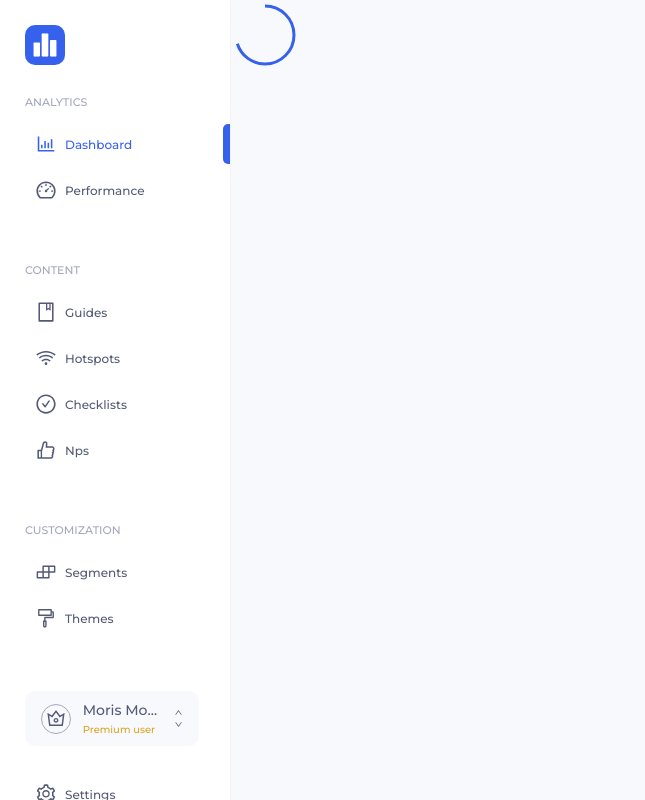
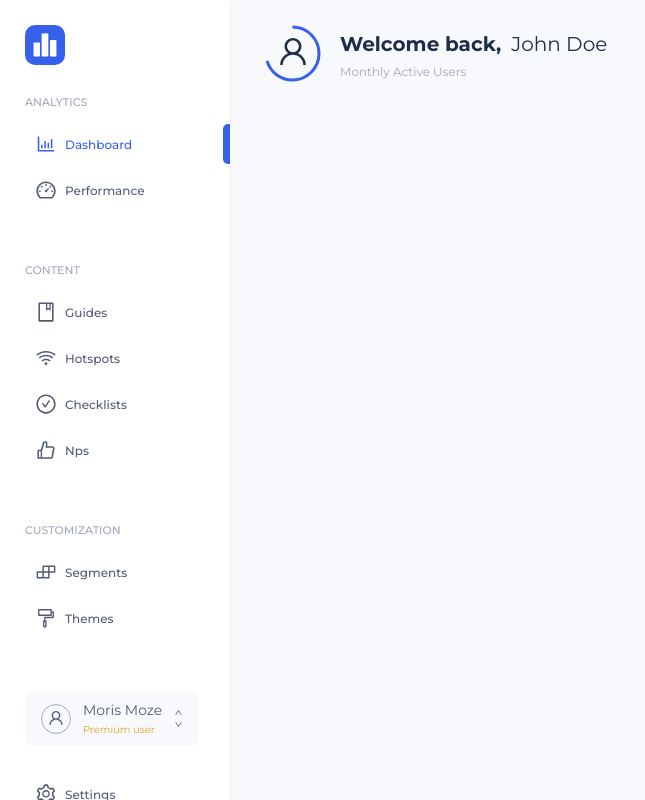
Before and after one commit to morismoze/react-dashboard, a React (Create React App) app: page /dashboard in a window 1280 px wide. Shown: the whole page, without its empty margins (0-645 px from the left). Built offline with nearby package versions, Linux system fonts and the light colour scheme.

Commit message:
FIx grid layout on dashboard and fix icon in user greet

```diff
--- a/public/index.html
+++ b/public/index.html
@@ -5,7 +5,7 @@
     <link rel="icon" href="%PUBLIC_URL%/favicon.ico" />
     <link rel="preconnect" href="https://fonts.googleapis.com">
     <link rel="preconnect" href="https://fonts.gstatic.com" crossorigin>
-    <link href="https://fonts.googleapis.com/css2?family=Montserrat:wght@300;500;700&display=swap" rel="stylesheet">
+    <link href="https://fonts.googleapis.com/css2?family=Montserrat:wght@300;400;500;700&display=swap" rel="stylesheet">
     <meta name="viewport" content="width=device-width, initial-scale=1" />
     <meta name="theme-color" content="#000000" />
     <meta
--- a/src/components/User/UserGreet/UserGreet.js
+++ b/src/components/User/UserGreet/UserGreet.js
@@ -5,15 +5,26 @@ import {PROFILE_GROUP} from "../../../constants/screenConstants";
 import styles from './UserGreet.module.scss';
 
 const UserGreet = ({
-
+    firstName,
+    lastName,
+    activityGroup,
+    progress
 }) => {
     return (
         <div className={styles.userGreet}>
             <UserProfileIcon
-                iconSize={70}
+                iconSize={65}
                 tabName={PROFILE_GROUP.PROFILE_SCREEN}
-                progress={0.7}
+                progress={progress}
+                firstName={firstName}
             />
+            <div className={styles.userGreet__dataWrapper}>
+                <div className={styles.userGreet__nameWrapper}>
+                    <span className={styles.userGreet__welcome}>Welcome back,</span>
+                    <span className={styles.userGreet__name}>{firstName} {lastName}</span>
+                </div>
+                <span className={styles.userGreet__activityGroup}>{activityGroup}</span>
+            </div>
         </div>
     );
 };
--- a/src/components/User/UserGreet/UserGreet.module.scss
+++ b/src/components/User/UserGreet/UserGreet.module.scss
@@ -1,3 +1,33 @@
 .userGreet {
+  display: flex;
+  align-items: center;
+  justify-content: flex-start;
 
+  &__dataWrapper {
+    display: flex;
+    flex-direction: column;
+    align-items: flex-start;
+    justify-content: center;
+    margin-left: 15px;
+    font-size: 20px;
+  }
+
+  &__nameWrapper {
+    color: var(--dark-blue);
+    margin-bottom: 8px;
+  }
+
+  &__welcome {
+    font-weight: 700;
+  }
+
+  &__name {
+    margin-left: 10px;
+    font-weight: 400;
+  }
+
+  &__activityGroup {
+    font-size: 12px;
+    color: var(--light-gray);
+  }
 }
--- a/src/components/User/UserProfileIcon/UserProfileIcon.js
+++ b/src/components/User/UserProfileIcon/UserProfileIcon.js
@@ -4,7 +4,6 @@ import * as AntDesignIcons from 'react-icons/ai';
 
 import {getSidenavTabIconName} from '../../../constants/sidenavConstants';
 import styles from './UserProfileIcon.module.scss';
-import classNames from "classnames";
 
 const UserProfileIcon = ({
     tabName,
@@ -13,7 +12,7 @@ const UserProfileIcon = ({
 }) => {
     const ProfileIcon = AntDesignIcons[getSidenavTabIconName(tabName)];
 
-    const ICON_SIZE = iconSize - 8;
+    const ICON_SIZE = progress ? iconSize - 30 : iconSize - 12;
     const PROGRESS_CIRCLE_STROKE_WIDTH = 3;
     const PROGRESS_WRAPPER_SIZE = iconSize;
     const PROGRESS_CIRCLE_SIZE = PROGRESS_WRAPPER_SIZE / 2;
@@ -24,8 +23,9 @@ const UserProfileIcon = ({
 
     if(progress) {
         return (
+            <div className={styles.userProfileProgressWrapper}>
                 <svg
-                className={styles.userProfileProgressWrapper}
+                    className={styles.userProfileProgressWrapper__userProfileSvg}
                     width={PROGRESS_WRAPPER_SIZE}
                     height={PROGRESS_WRAPPER_SIZE}
                 >
@@ -39,6 +39,11 @@ const UserProfileIcon = ({
                         strokeDashoffset={offset}
                     />
                 </svg>
+                <ProfileIcon
+                    size={ICON_SIZE}
+                    className={styles.userProfileProgressWrapper__iconProgress}
+                />
+            </div>
         );
     }
 
--- a/src/components/User/UserProfileIcon/UserProfileIcon.module.scss
+++ b/src/components/User/UserProfileIcon/UserProfileIcon.module.scss
@@ -13,6 +13,13 @@
 }
 
 .userProfileProgressWrapper {
+  width: fit-content;
+  height: fit-content;
+  position: relative;
+
+  &__userProfileSvg {
+
+  }
 
   &__progressBarCircle {
     stroke: var(--blue);
@@ -24,8 +31,15 @@
 
   &__iconProgress {
     position: absolute;
-    top: 0;
-    left: 0;
-    right: 0;
+    top: 50%;
+    left: 50%;
+    transform: translate(-50%, -60%);
+    fill: var(--dark-blue);
+  }
+
+  &__firstLetter {
+    text-anchor: middle;
+    alignment-baseline: middle;
+    font-size: 24px;
   }
 }
--- a/src/constants/sidenavConstants.js
+++ b/src/constants/sidenavConstants.js
@@ -12,7 +12,7 @@ const ANT_DESIGN_ICON_DASHBOARD = 'AiOutlineBarChart';
 const ANT_DESIGN_ICON_PERFORMANCE = 'AiOutlineDashboard';
 const ANT_DESIGN_ICON_SETTINGS = 'AiOutlineSetting';
 const ANT_DESIGN_ICON_LOGOUT = 'AiOutlineLogout';
-const ANT_DESIGN_ICON_PROFILE = 'AiOutlineCrown';
+const ANT_DESIGN_ICON_PROFILE = 'AiOutlineUser';
 const ANT_DESIGN_ICON_GUIDES = 'AiOutlineBook';
 const ANT_DESIGN_ICON_HOTSPOTS = 'AiOutlineWifi';
 const ANT_DESIGN_ICON_CHECKLISTS = 'AiOutlineCheckCircle';
--- a/src/containers/UserGreetContainer.js
+++ b/src/containers/UserGreetContainer.js
@@ -5,8 +5,11 @@ import { setActiveScreen } from "../store/actions/actions";
 
 const mapStateToProps = state => ({
     activeScreen: state.navigationReducer.activeScreen,
-    username: state.userReducer.username,
-    userStatus: state.userReducer.userStatus
+    firstName: state.userReducer.firstName,
+    lastName: state.userReducer.lastName,
+    userStatus: state.userReducer.userStatus,
+    activityGroup: state.userReducer.activityGroup,
+    progress: state.userReducer.progress
 });
 
 const mapDispatchToProps = dispatch => ({
--- /dev/null
+++ b/src/modules/util/stringManipulation.js
@@ -0,0 +1,3 @@
+export const extractFirstLetter = word => {
+    return word !== undefined && word !== null ? word.charAt(0) : '';
+}
--- a/src/screens/DashboardScreen/DashboardScreen.js
+++ b/src/screens/DashboardScreen/DashboardScreen.js
@@ -10,6 +10,11 @@ const DashboardScreen = () => {
             className={styles.dashboardScreenLayout}
         >
             <UserGreetContainer/>
+            <div></div>
+            <div></div>
+            <div></div>
+            <div></div>
+            <div></div>
         </LayoutWrapper>
     );
 };
--- a/src/screens/DashboardScreen/DashboardScreen.module.scss
+++ b/src/screens/DashboardScreen/DashboardScreen.module.scss
@@ -1,11 +1,38 @@
 .dashboardScreenLayout {
     display: grid;
     grid-template-columns: repeat(3, 1fr);
-    grid-gap: 20px;
+    grid-template-rows: .45fr .45fr 1fr 1fr;
+    grid-gap: 30px;
     overflow-y: auto;
+    padding: 0 30px;
 
     & > div:first-of-type {
-        grid-column: 1 / 4;
-        grid-row: 1 / 3;
+        grid-column: 1 / 3;
+        grid-row: 1 / 2;
+    }
+
+    & > div:nth-of-type(2) {
+        grid-column: 1 / 3;
+        grid-row: 2 / 3;
+    }
+
+    & > div:nth-of-type(3) {
+        grid-column: 1 / 3;
+        grid-row: 3 / 4;
+    }
+
+    & > div:nth-of-type(4) {
+        grid-column: 3 / 4;
+        grid-row: 3 / 4;
+    }
+
+    & > div:nth-of-type(5) {
+        grid-column: 1 / 3;
+        grid-row: 4 / 4;
+    }
+
+    & > div:nth-of-type(6) {
+        grid-column: 3 / 4;
+        grid-row: 4 / 4;
     }
 }
--- a/src/store/reducers/userReducer.js
+++ b/src/store/reducers/userReducer.js
@@ -1,8 +1,12 @@
 import {PREMIUM_STATUS} from "../../constants/userConstants";
 
 const INITIAL_STATE = {
+    firstName: 'John',
+    lastName: 'Doe',
     username: 'Moris Moze',
-    userStatus: PREMIUM_STATUS
+    userStatus: PREMIUM_STATUS,
+    activityGroup: 'Monthly Active Users',
+    progress: 0.7
 }
 
 export default (state = INITIAL_STATE, action) => {
```
Lines whose indentation alone changed are shown as unchanged.
